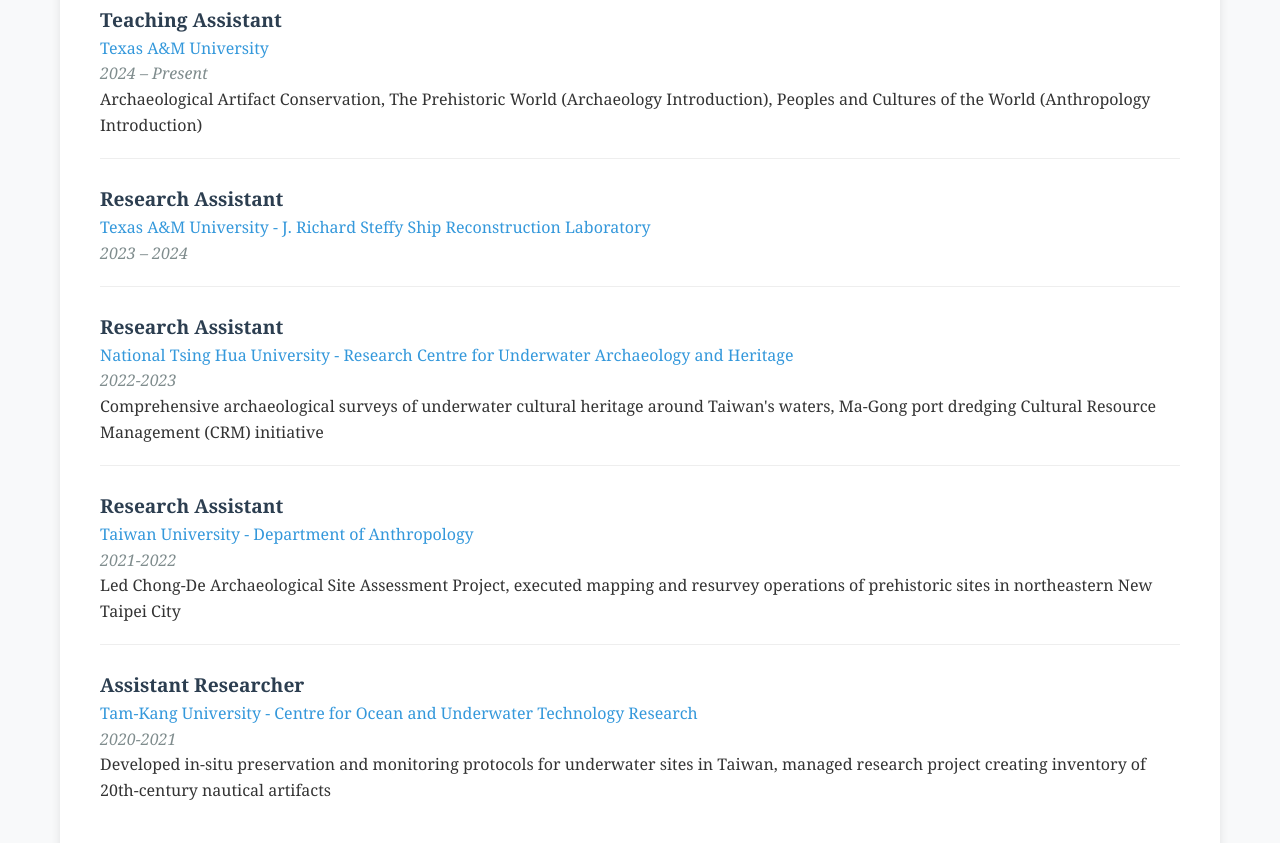
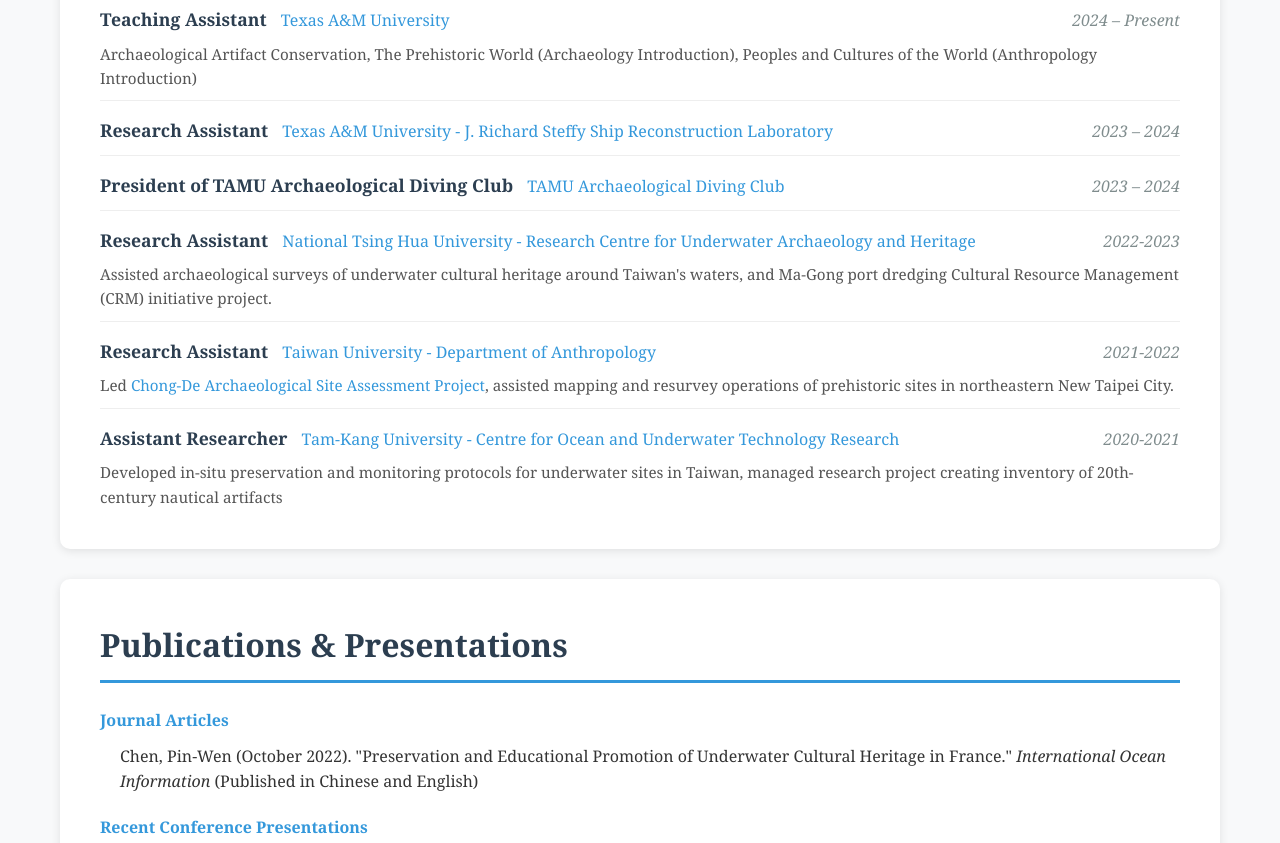
Before and after one commit to pin1007/pwc, a plain HTML site: page index.html in a window 1280 px wide. Shown: the part 2340-3183 px from the top of the page. Drawn offline with Linux system fonts and the light colour scheme.

Commit message:
Update index.html

```diff
--- a/index.html
+++ b/index.html
@@ -395,34 +395,68 @@
 
            <section id="experience">
     <h2>Professional Experience</h2>
-                <div class="experience-item">
-                    <div class="position">Teaching Assistant</div>
-                    <div class="company">Texas A&M University</div>
-                    <div class="year">2024 – Present</div>
-                    <p>Archaeological Artifact Conservation, The Prehistoric World (Archaeology Introduction), Peoples and Cultures of the World (Anthropology Introduction)</p>
+    <div class="experience-item" style="margin-bottom: 15px; padding-bottom: 10px; border-bottom: 1px solid #eee;">
+        <div style="display: flex; justify-content: space-between; align-items: baseline; flex-wrap: wrap;">
+            <div>
+                <span class="position" style="font-size: 1.1em; font-weight: bold; color: #2c3e50;">Teaching Assistant</span>
+                <span class="company" style="color: #3498db; font-weight: 500; margin-left: 10px;">Texas A&M University</span>
             </div>
-                <div class="experience-item">
-                    <div class="position">Research Assistant</div>
-                    <div class="company">Texas A&M University - J. Richard Steffy Ship Reconstruction Laboratory</div>
-                    <div class="year">2023 – 2024</div>
+            <span class="year" style="color: #7f8c8d; font-style: italic;">2024 – Present</span>
         </div>
-                <div class="experience-item">
-                    <div class="position">Research Assistant</div>
-                    <div class="company">National Tsing Hua University - Research Centre for Underwater Archaeology and Heritage</div>
-                    <div class="year">2022-2023</div>
-                    <p>Comprehensive archaeological surveys of underwater cultural heritage around Taiwan's waters, Ma-Gong port dredging Cultural Resource Management (CRM) initiative</p>
+        <p style="margin-top: 8px; color: #555; font-size: 0.95em;">Archaeological Artifact Conservation, The Prehistoric World (Archaeology Introduction), Peoples and Cultures of the World (Anthropology Introduction)</p>
     </div>
-                <div class="experience-item">
-                    <div class="position">Research Assistant</div>
-                    <div class="company">Taiwan University - Department of Anthropology</div>
-                    <div class="year">2021-2022</div>
-                    <p>Led Chong-De Archaeological Site Assessment Project, executed mapping and resurvey operations of prehistoric sites in northeastern New Taipei City</p>
+
+    <div class="experience-item" style="margin-bottom: 15px; padding-bottom: 10px; border-bottom: 1px solid #eee;">
+        <div style="display: flex; justify-content: space-between; align-items: baseline; flex-wrap: wrap;">
+            <div>
+                <span class="position" style="font-size: 1.1em; font-weight: bold; color: #2c3e50;">Research Assistant</span>
+                <span class="company" style="color: #3498db; font-weight: 500; margin-left: 10px;">Texas A&M University - J. Richard Steffy Ship Reconstruction Laboratory</span>
             </div>
-                <div class="experience-item">
-                    <div class="position">Assistant Researcher</div>
-                    <div class="company">Tam-Kang University - Centre for Ocean and Underwater Technology Research</div>
-                    <div class="year">2020-2021</div>
-                    <p>Developed in-situ preservation and monitoring protocols for underwater sites in Taiwan, managed research project creating inventory of 20th-century nautical artifacts</p>
+            <span class="year" style="color: #7f8c8d; font-style: italic;">2023 – 2024</span>
+        </div>
+    </div>
+
+    <div class="experience-item" style="margin-bottom: 15px; padding-bottom: 10px; border-bottom: 1px solid #eee;">
+        <div style="display: flex; justify-content: space-between; align-items: baseline; flex-wrap: wrap;">
+            <div>
+                <span class="position" style="font-size: 1.1em; font-weight: bold; color: #2c3e50;">President of TAMU Archaeological Diving Club</span>
+                <span class="company" style="color: #3498db; font-weight: 500; margin-left: 10px;"><a href="https://www.instagram.com/adc_tamu/" target="_blank" style="color: #3498db; text-decoration: none;">TAMU Archaeological Diving Club</a></span>
+            </div>
+            <span class="year" style="color: #7f8c8d; font-style: italic;">2023 – 2024</span>
+        </div>
+    </div>
+
+    <div class="experience-item" style="margin-bottom: 15px; padding-bottom: 10px; border-bottom: 1px solid #eee;">
+        <div style="display: flex; justify-content: space-between; align-items: baseline; flex-wrap: wrap;">
+            <div>
+                <span class="position" style="font-size: 1.1em; font-weight: bold; color: #2c3e50;">Research Assistant</span>
+                <span class="company" style="color: #3498db; font-weight: 500; margin-left: 10px;"><a href="https://rcuah.site.nthu.edu.tw/?Lang=en" target="_blank" style="color: #3498db; text-decoration: none;">National Tsing Hua University - Research Centre for Underwater Archaeology and Heritage</a></span>
+            </div>
+            <span class="year" style="color: #7f8c8d; font-style: italic;">2022-2023</span>
+        </div>
+        <p style="margin-top: 8px; color: #555; font-size: 0.95em;">Assisted archaeological surveys of underwater cultural heritage around Taiwan's waters, and Ma-Gong port dredging Cultural Resource Management (CRM) initiative project.</p>
+    </div>
+
+    <div class="experience-item" style="margin-bottom: 15px; padding-bottom: 10px; border-bottom: 1px solid #eee;">
+        <div style="display: flex; justify-content: space-between; align-items: baseline; flex-wrap: wrap;">
+            <div>
+                <span class="position" style="font-size: 1.1em; font-weight: bold; color: #2c3e50;">Research Assistant</span>
+                <span class="company" style="color: #3498db; font-weight: 500; margin-left: 10px;">Taiwan University - Department of Anthropology</span>
+            </div>
+            <span class="year" style="color: #7f8c8d; font-style: italic;">2021-2022</span>
+        </div>
+        <p style="margin-top: 8px; color: #555; font-size: 0.95em;">Led <a href="https://www.facebook.com/TkijigSite" target="_blank" style="color: #3498db; text-decoration: none;">Chong-De Archaeological Site Assessment Project</a>, assisted mapping and resurvey operations of prehistoric sites in northeastern New Taipei City.</p>
+    </div>
+
+    <div class="experience-item" style="margin-bottom: 0; padding-bottom: 0; border-bottom: none;">
+        <div style="display: flex; justify-content: space-between; align-items: baseline; flex-wrap: wrap;">
+            <div>
+                <span class="position" style="font-size: 1.1em; font-weight: bold; color: #2c3e50;">Assistant Researcher</span>
+                <span class="company" style="color: #3498db; font-weight: 500; margin-left: 10px;"><a href="https://tkuocean.wixsite.com/website" target="_blank" style="color: #3498db; text-decoration: none;">Tam-Kang University - Centre for Ocean and Underwater Technology Research</a></span>
+            </div>
+            <span class="year" style="color: #7f8c8d; font-style: italic;">2020-2021</span>
+        </div>
+        <p style="margin-top: 8px; color: #555; font-size: 0.95em;">Developed in-situ preservation and monitoring protocols for underwater sites in Taiwan, managed research project creating inventory of 20th-century nautical artifacts</p>
     </div>
 </section>
 
```
Lines whose indentation alone changed are shown as unchanged.
